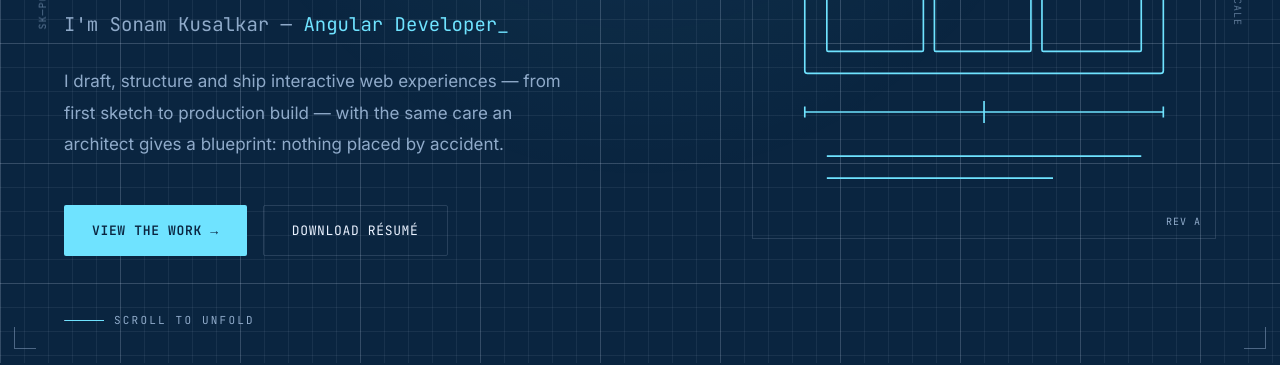
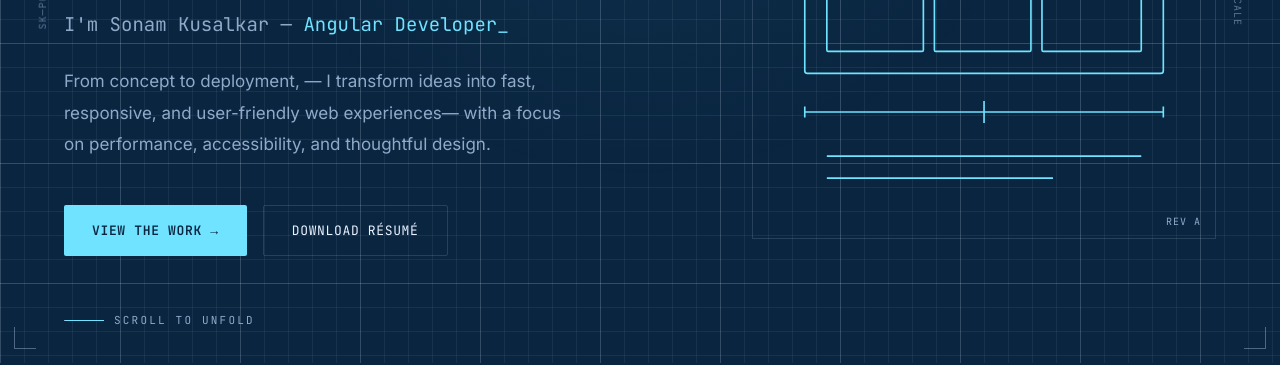
Before and after one commit to kusalkarsonam/Sonam-Kusalkar-Portfolio, a plain HTML site: page index.html in a window 1280 px wide. Shown: the part 437-802 px from the top of the page. Drawn offline with Linux system fonts and the light colour scheme.

Commit message:
Revise description for improved clarity and focus
Updated the description paragraph to emphasize performance, accessibility, and design.

```diff
--- a/index.html
+++ b/index.html
@@ -46,9 +46,9 @@
       <p class="eyebrow">Sheet 01 — Elevation</p>
       <h1>Crafting interfaces<br>with purpose and <em>precision.</em></h1>
       <p class="role">I'm Sonam Kusalkar — <span class="cur">Frontend Developer_</span></p>
-      <p class="desc">I draft, structure and ship interactive web experiences —
-      from first sketch to production build — with the same care an
-      architect gives a blueprint: nothing placed by accident.</p>
+      <p class="desc">From concept to deployment, —
+        I transform ideas into fast, responsive, and user-friendly web experiences—
+        with a focus on performance, accessibility, and thoughtful design.</p>
       <div class="buttons">
         <a href="#projects" class="btn btn-primary">View the work →</a>
         <a href="assets/resume.pdf" class="btn btn-ghost">Download résumé</a>
```
